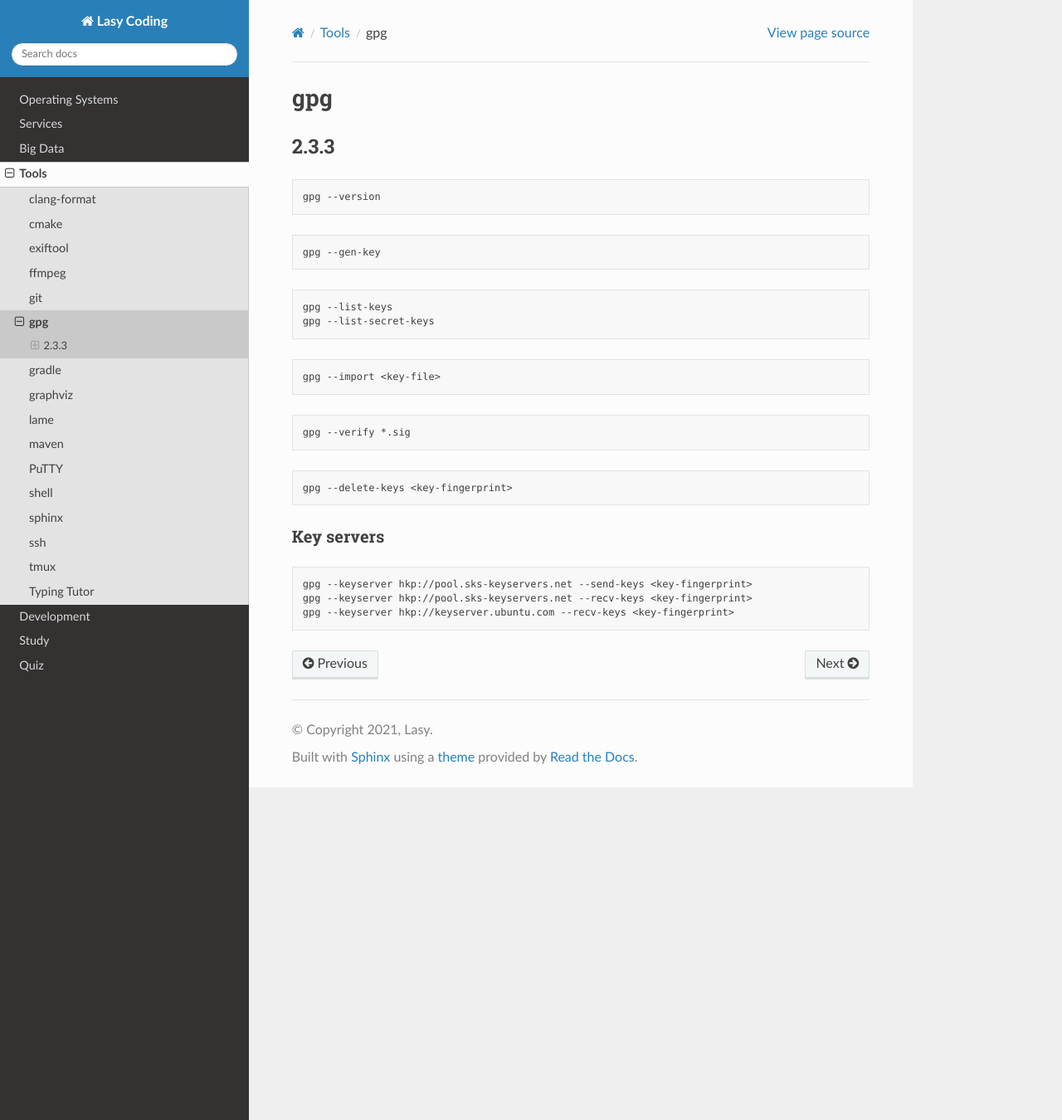
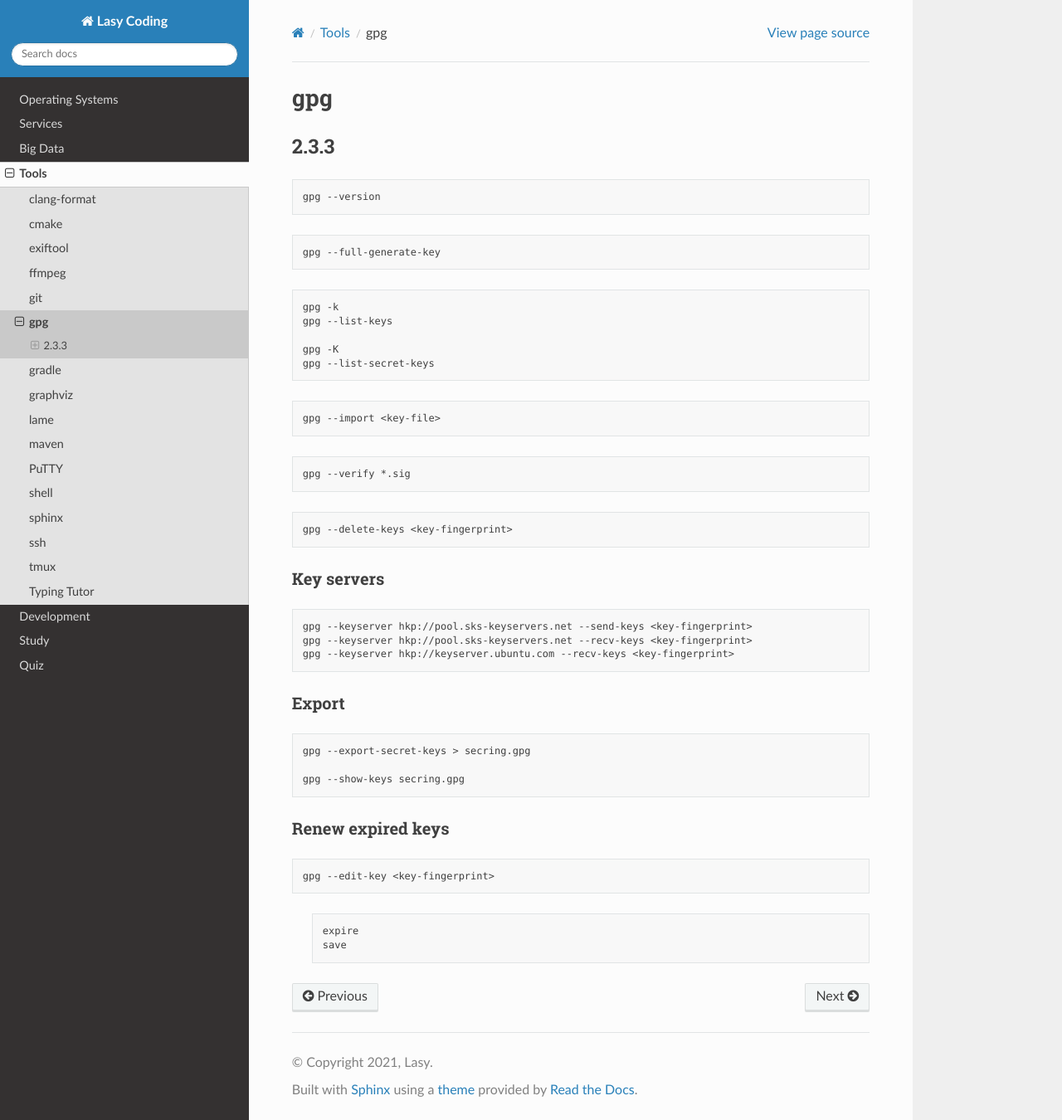
Before and after one commit to lasyard/coding, a Sphinx documentation site: the page built from docs/tools/gpg.md, in a window 1280 px wide and 1350 px high. Shown: the whole window at 83% size. Built offline with Sphinx 7.4.7 and the Read the Docs theme 2.0.0, drawn with Linux system fonts in a browser that asks for light colours.

Commit message:
Update docs/tools/gpg, docs/tools/gradle.

````diff
--- a/docs/tools/gpg.md
+++ b/docs/tools/gpg.md
@@ -7,11 +7,14 @@ gpg --version
 ```
 
 ```sh
-gpg --gen-key
+gpg --full-generate-key
 ```
 
 ```sh
+gpg -k
 gpg --list-keys
+
+gpg -K
 gpg --list-secret-keys
 ```
 
@@ -34,3 +37,22 @@ gpg --keyserver hkp://pool.sks-keyservers.net --send-keys <key-fingerprint>
 gpg --keyserver hkp://pool.sks-keyservers.net --recv-keys <key-fingerprint>
 gpg --keyserver hkp://keyserver.ubuntu.com --recv-keys <key-fingerprint>
 ```
+
+### Export
+
+```sh
+gpg --export-secret-keys > secring.gpg
+
+gpg --show-keys secring.gpg
+```
+
+### Renew expired keys
+
+```sh
+gpg --edit-key <key-fingerprint>
+```
+
+> ```gpg
+> expire
+> save
+> ```
````
Also changed, not shown: docs/tools/gradle.md (+1 -0 lines).
